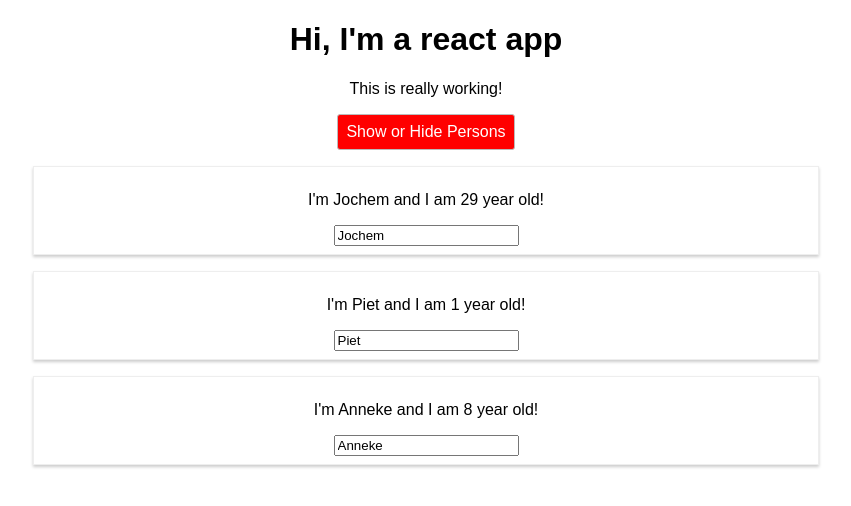
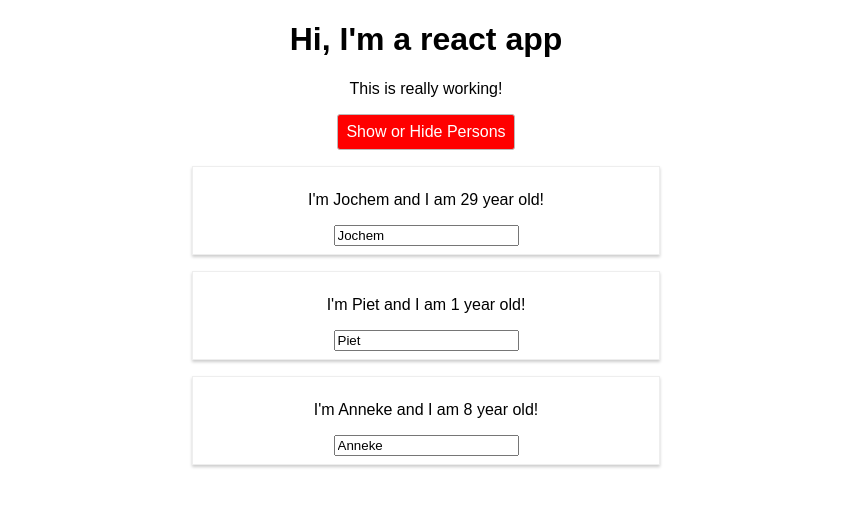
Before and after one commit to jberends/react-complete-guide, a React app: page / in a window 1280 px wide. Both pictures are taken after a click on the button "Show or Hide Persons". Shown: the top 506 px of the page, without its empty margins (214-1065 px from the left). Built offline with nearby package versions, Linux system fonts and the light colour scheme.

Commit message:
sec5 les70 - end of section on css

```diff
--- a/src/Person/Person.css
+++ b/src/Person/Person.css
@@ -1,8 +1,14 @@
 .Person {
-    width: 60%;
+    width: 90%;
     margin: 16px auto;
     border: 1px solid #eee;
     box-shadow: 0 2px 3px #ccc;
     text-align: center;
     padding: 8px;
 }
+
+@media (min-width: 500px) {
+    .Person {
+        width: 450px;
+    }
+}
```
